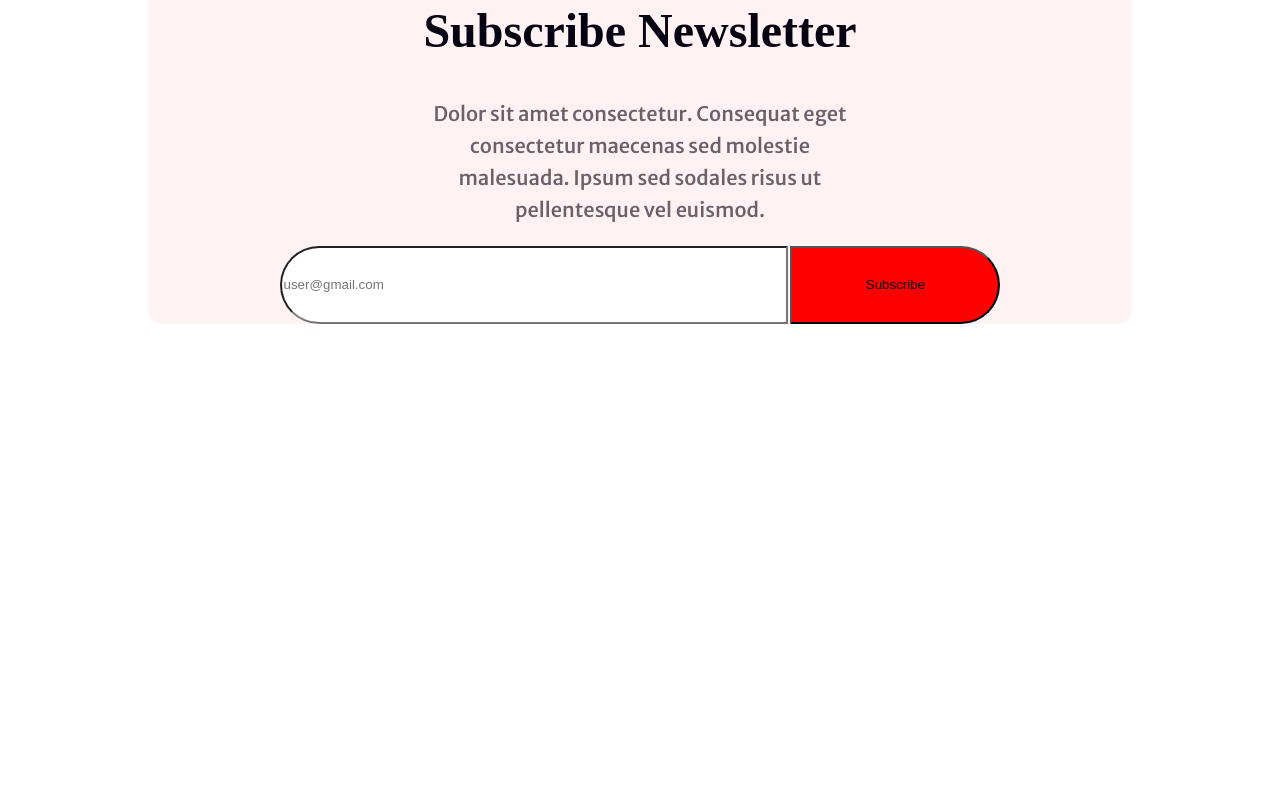
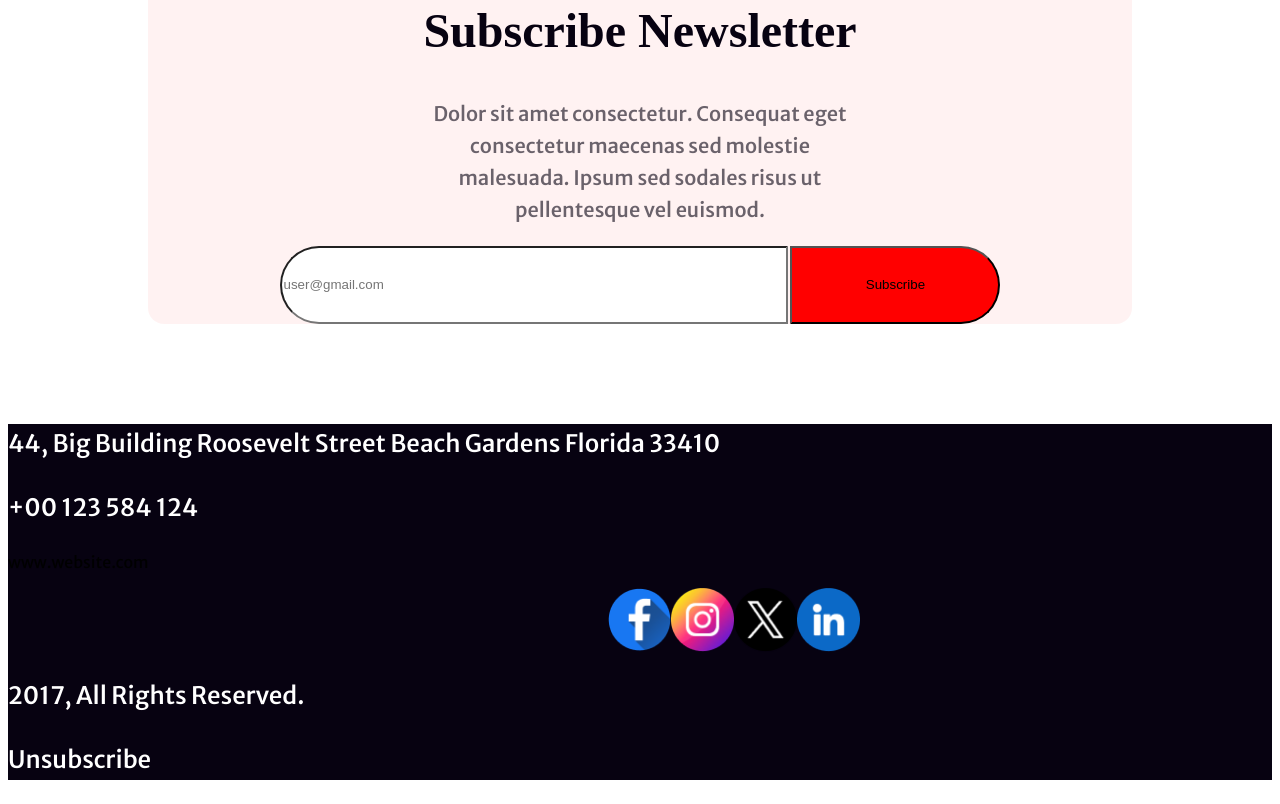
Before and after one commit to mehedi3d/new-year-repo, a plain HTML site: page index.html in a window 1280 px wide. Shown: the part 5983-6787 px from the top of the page. Before the commit the page ends 6407 px from the top, so only its background shows below. Drawn offline with Linux system fonts and the light colour scheme.

Commit message:
add facebook image

```diff
--- a/index.html
+++ b/index.html
@@ -126,8 +126,23 @@
             </div>
         </section>
     </main>
-    <footer>
-
+    <footer class="black">
+        <div>
+        <p class="site">44, Big Building Roosevelt Street
+            Beach Gardens Florida 33410</p>
+            <p class="site">+00 123 584 124</p>
+            <p>www.website.com</p>
+        </div>
+        <div class="face">
+            <img src="resources/Facebook.png" alt="">
+            <img src="resources/Instagram.png" alt="">
+            <img src="resources/Twitter.png" alt="">
+            <img src="resources/Linkedin.png" alt="">
+        </div>
+        <div>
+            <p class="site">2017, All Rights Reserved.</p>
+            <p class="site">Unsubscribe</p>
+        </div>
     </footer>
 </body>
 
--- a/style/first.css
+++ b/style/first.css
@@ -355,3 +355,24 @@ padding: 5px;
     background: #F00;
     margin-left: 0px;
 }
+
+.black {
+    background-color: #070211;
+    ;
+}
+
+.site {
+    color: #FFF;
+    font-size: 24px;
+    font-weight: 500;
+    line-height: 40px;
+}
+.face{
+    display: flex;
+    margin-left: auto;
+    margin-right: auto;
+    width: 50%;
+    width: 64px;
+    height: 64px;
+    flex-shrink: 0;
+}
```
